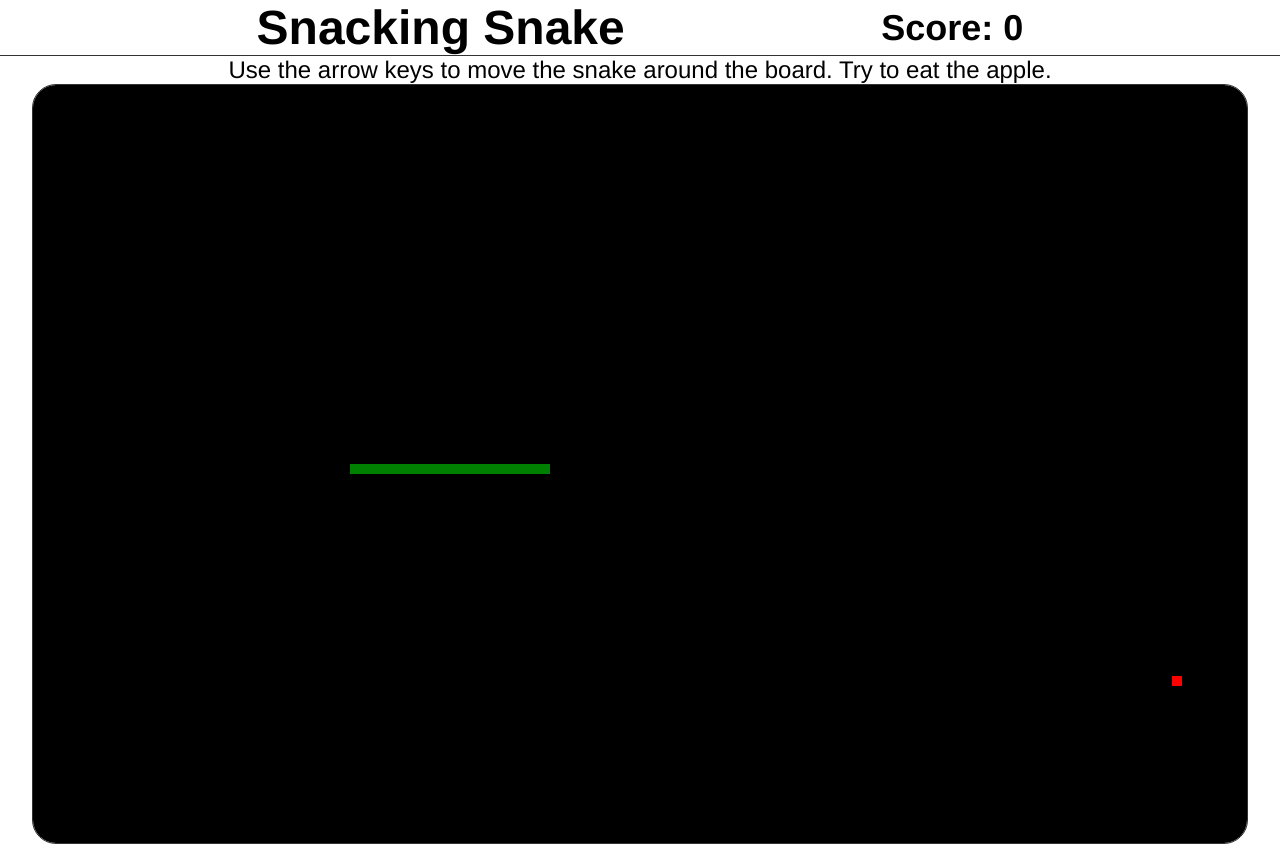
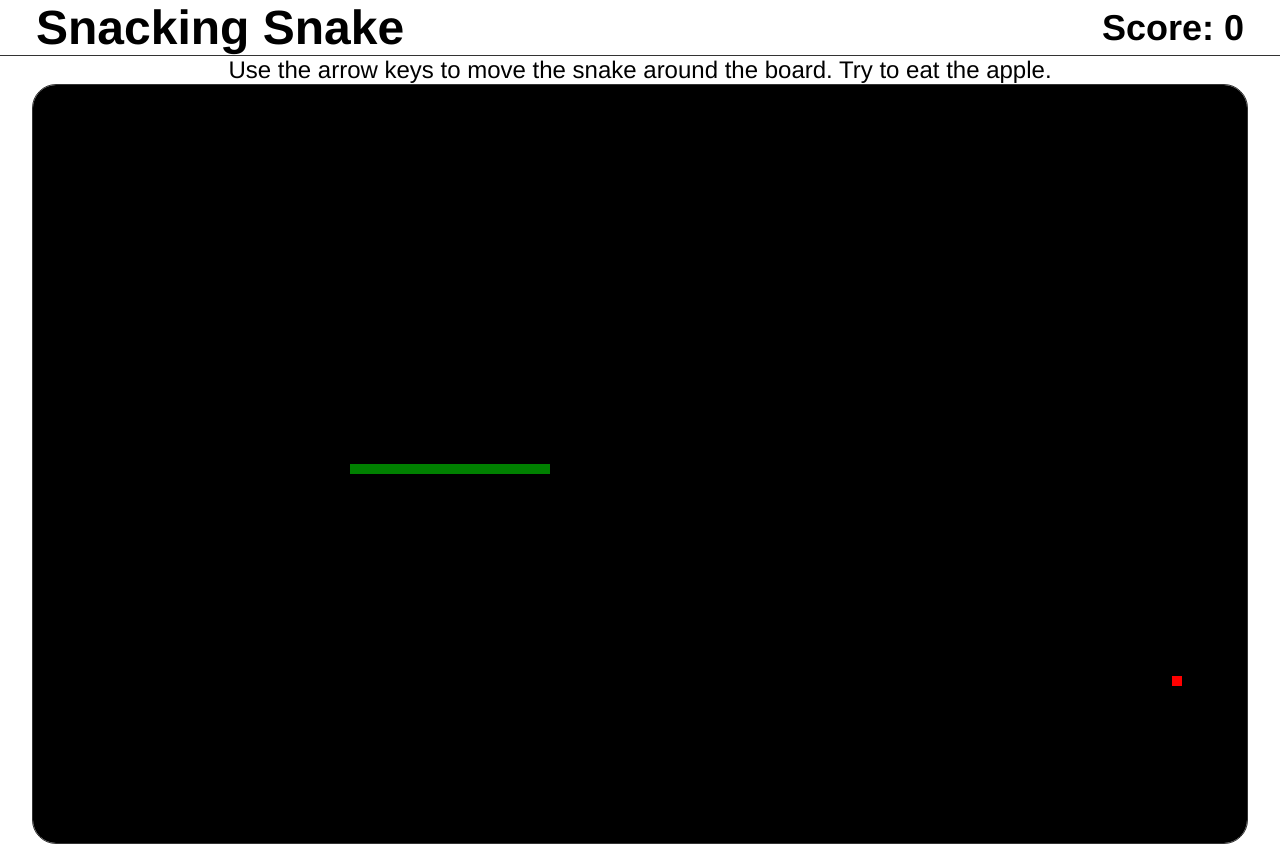
Before and after one commit to skillitzimberg/snake-game, a plain HTML site: page index.html in a window 1280 px wide. Drawn offline with Linux system fonts and the light colour scheme.

Commit message:
Minor adjustment in header

```diff
--- a/style.css
+++ b/style.css
@@ -17,8 +17,9 @@ main {
 header {
   display: flex;
   flex-flow: row nowrap;
-  justify-content: space-evenly;
+  justify-content: space-between;
   align-items: center;
+  padding: 0 1.5em;
   border-bottom: 1px solid #333;
 }
 
```
